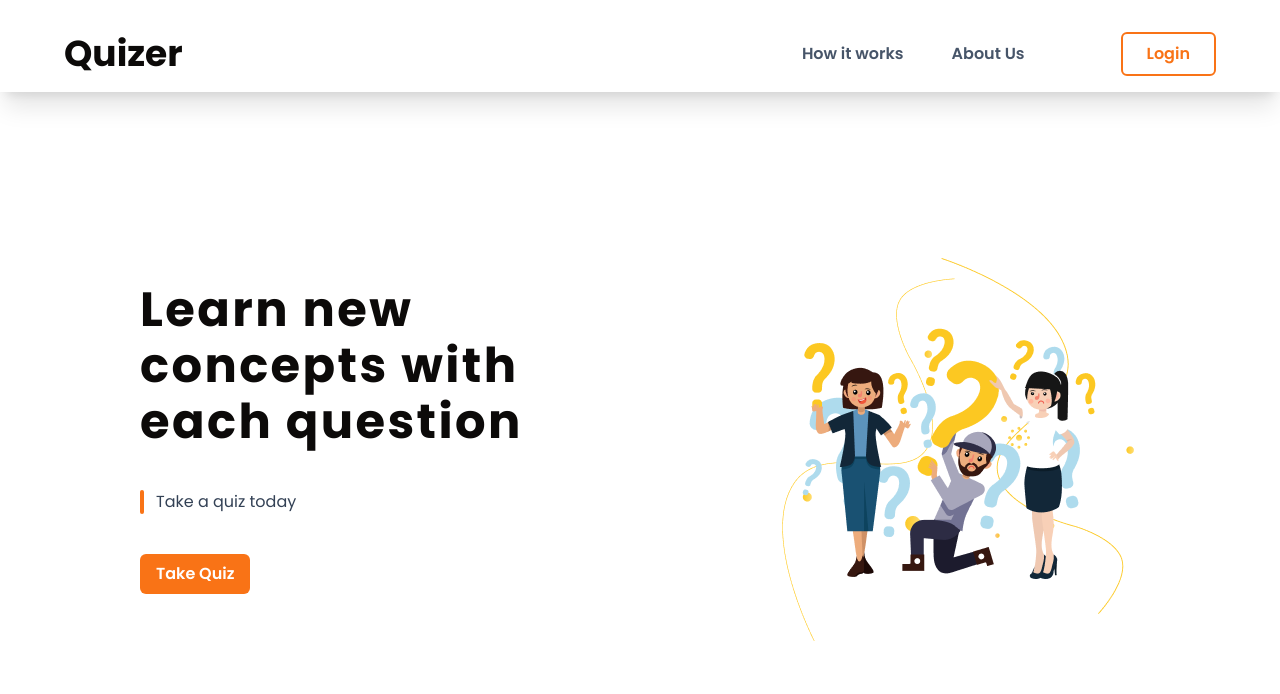
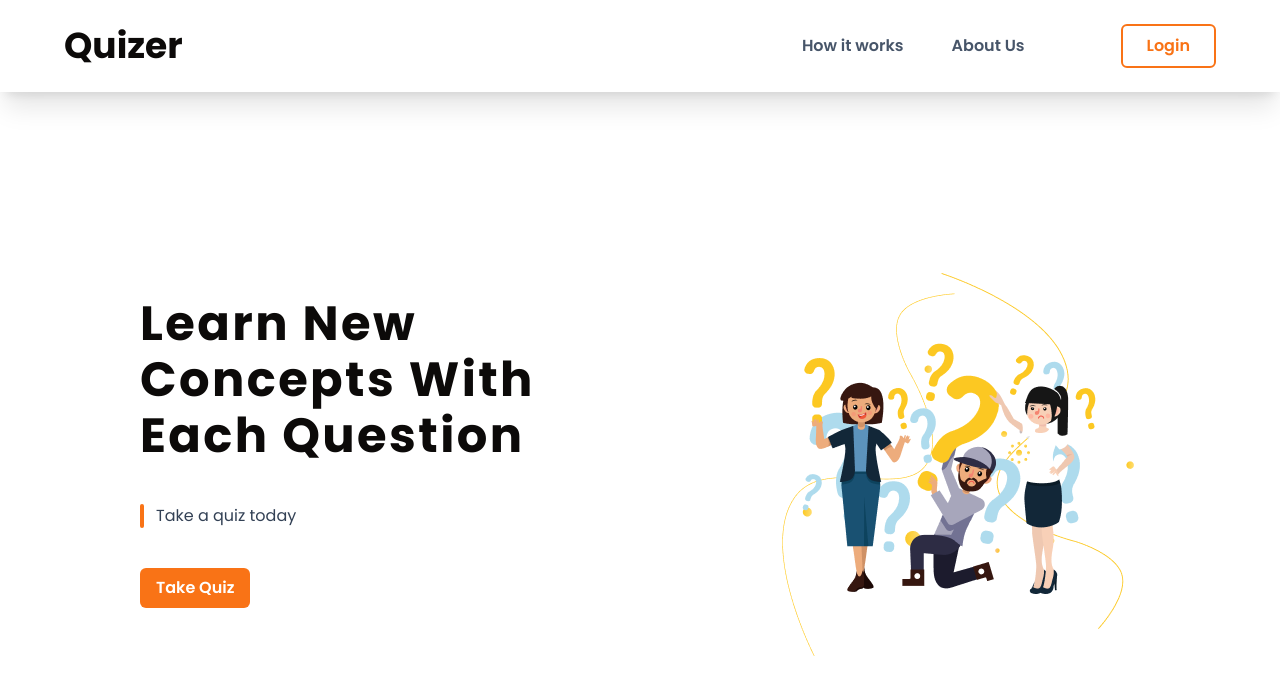
Before and after one commit to BashBuilder/Quizer, a React (Vite) app: page / in a window 1280 px wide. Shown: the top 694 px of the page. Built offline with nearby package versions, Linux system fonts and the light colour scheme.

Commit message:
hom update

```diff
--- a/src/components/Navbar.tsx
+++ b/src/components/Navbar.tsx
@@ -2,7 +2,7 @@ import { Link } from "react-router-dom";
 
 export default function Navbar() {
   return (
-    <nav className="flex items-center justify-between gap-4 px-2 py-4 shadow-xl md:px-16  ">
+    <nav className="flex items-center justify-between gap-4 px-4 py-6 shadow-xl md:px-16  ">
       <div>
         <h2>Quizer</h2>
       </div>
--- a/src/routes/Home.tsx
+++ b/src/routes/Home.tsx
@@ -2,11 +2,11 @@ import Navbar from "../components/Navbar";
 
 function Home() {
   return (
-    <div className="h-screen min-h-[600px] py-4 ">
+    <div className="h-screen min-h-[600px]">
       <Navbar />
-      <section className="h-[90%] items-center justify-items-center pt-16 md:grid md:grid-cols-12  md:px-10 md:py-8 ">
+      <section className="h-[90%] items-center justify-items-center pt-12 md:grid md:grid-cols-12  md:px-10 md:py-8 ">
         <div className="flex flex-col gap-10 md:col-span-6 md:text-left ">
-          <h1 className="text-center leading-[3.5rem] tracking-wider md:w-[25rem] md:text-left ">
+          <h1 className="text-center capitalize leading-[3.5rem] tracking-wider md:w-[25rem] md:text-left ">
             Learn new concepts with each question
           </h1>
           <p className=" relative mx-auto pl-4 text-slate-700 before:absolute before:-left-0 before:mr-4 before:h-full before:w-1 before:rounded-md before:bg-primary md:mx-0 ">
```
